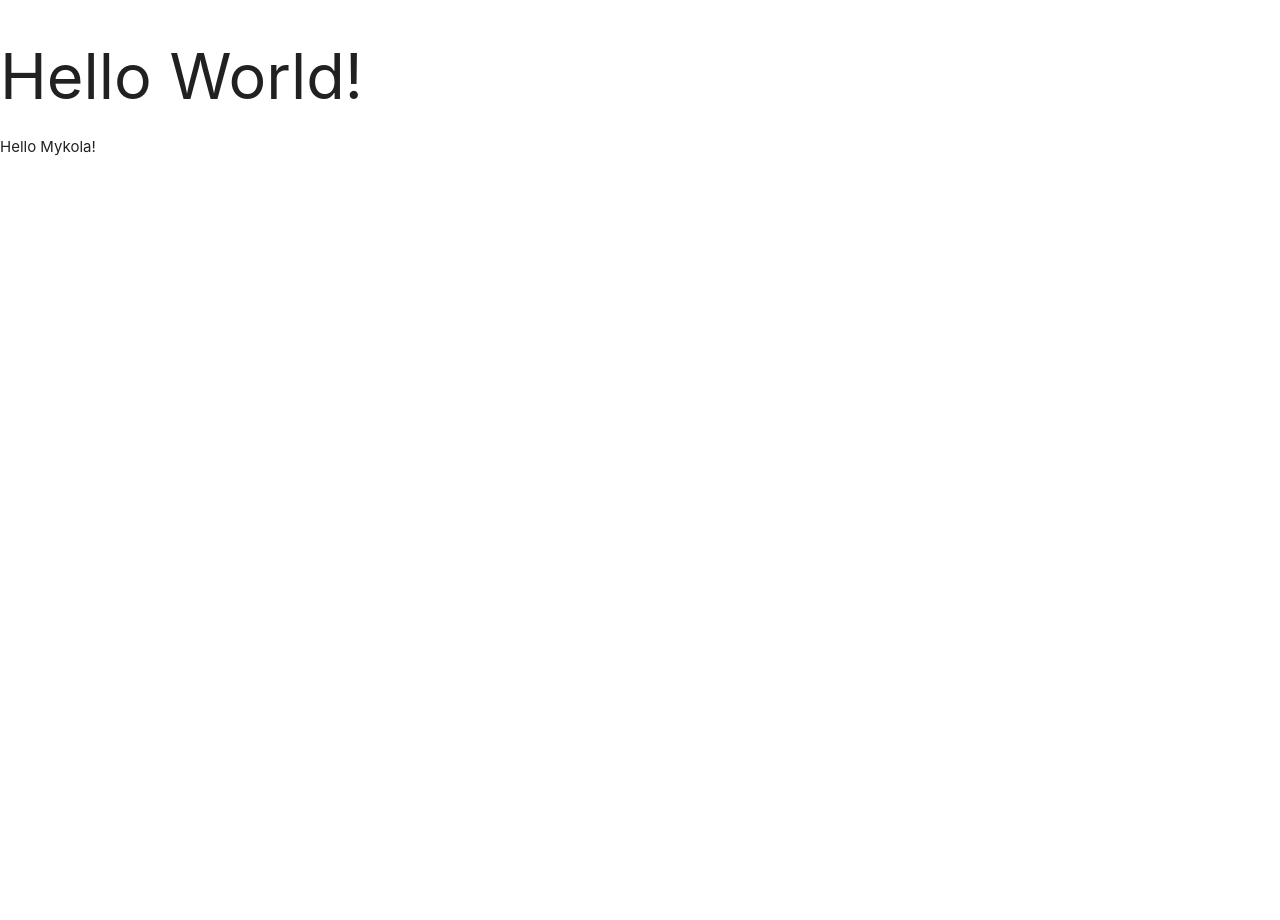
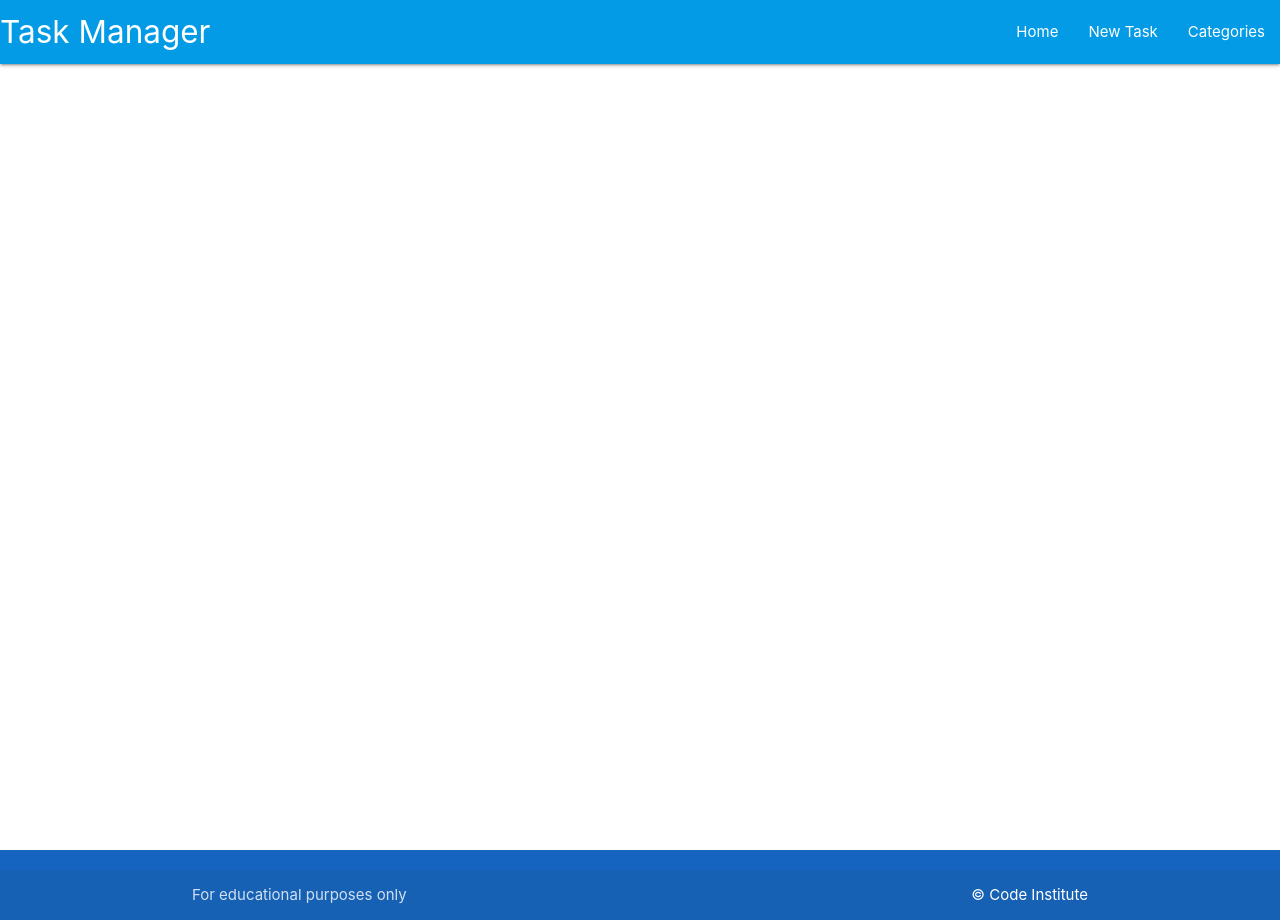
Before and after one commit to Mykola-CI/flask-taskmanager, a Python web app: template taskmanager/templates/base.html in a window 1280 px wide. Run offline with Jinja, Linux system fonts and the light colour scheme; the template is opened without the code that fills it, so the values that code supplies are empty.

Commit message:
Add Materialize navbar and footer to base html, add tasks page

```diff
--- a/taskmanager/static/css/style.css
+++ b/taskmanager/static/css/style.css
@@ -0,0 +1,9 @@
+body {
+    display: flex;
+    min-height: 100vh;
+    flex-direction: column;
+}
+
+main {
+    flex: 1 0 auto;
+}
--- a/taskmanager/static/js/script.js
+++ b/taskmanager/static/js/script.js
@@ -0,0 +1,4 @@
+document.addEventListener("DOMContentLoaded", function () {
+    var sidenav = document.querySelectorAll(".sidenav");
+    M.Sidenav.init(sidenav);
+});
--- a/taskmanager/templates/base.html
+++ b/taskmanager/templates/base.html
@@ -1,18 +1,57 @@
 <!DOCTYPE html>
 <html lang="en">
     <head>
-    <meta charset="UTF-8">
-    <meta http-equiv="X-UA-Compatible" content="IE=edge">
-    <meta name="viewport" content="width=device-width, initial-scale=1.0">
+        <meta charset="UTF-8" />
+        <meta http-equiv="X-UA-Compatible" content="IE=edge" />
+        <meta name="viewport" content="width=device-width, initial-scale=1.0" />
+        <!-- font-awesome -->
+        <link
+            rel="stylesheet"
+            href="https://cdnjs.cloudflare.com/ajax/libs/font-awesome/6.5.1/css/all.min.css"
+            integrity="sha512-DTOQO9RWCH3ppGqcWaEA1BIZOC6xxalwEsw9c2QQeAIftl+Vegovlnee1c9QX4TctnWMn13TZye+giMm8e2LwA=="
+            crossorigin="anonymous"
+            referrerpolicy="no-referrer" />
         <!-- Compiled and minified CSS -->
-    <link rel="stylesheet" href="https://cdnjs.cloudflare.com/ajax/libs/materialize/1.0.0/css/materialize.min.css">
-    <link rel="stylesheet" href="{{ url_for('static', filename='css/style.css') }}" type="text/css">
+        <link rel="stylesheet" href="https://cdnjs.cloudflare.com/ajax/libs/materialize/1.0.0/css/materialize.min.css" />
+        <link rel="stylesheet" href="{{ url_for('static', filename='css/style.css') }}" type="text/css" />
         <title>Task Manager</title>
     </head>
     <body>
+        <header>
+            <!-- top navbar -->
+            <nav class="light-blue darken-1">
+                <div class="nav-wrapper">
+                    <a href="{{ url_for('home') }}" class="brand-logo">Task Manager</a>
+                    <a href="#" data-target="mobile-demo" class="sidenav-trigger"><i class="fas fa-bars"></i></a>
+                    <ul class="right hide-on-med-and-down">
+                        <li><a href="{{ url_for('home') }}">Home</a></li>
+                        <li><a href="">New Task</a></li>
+                        <li><a href="">Categories</a></li>
+                    </ul>
+                </div>
+            </nav>
 
-    <h1>Hello World!</h1>
-    <p>Hello Mykola!</p>
+            <!-- mobile sidenav -->
+            <ul class="sidenav" id="mobile-demo">
+                <li><a href="{{ url_for('home') }}">Home</a></li>
+                <li><a href="">New Task</a></li>
+                <li><a href="">Categories</a></li>
+            </ul>
+        </header>
+
+        <main class="container">
+            {% block content %}
+            {% endblock %}
+        </main>
+
+        <footer class="page-footer blue darken-3">
+            <div class="footer-copyright">
+                <div class="container">
+                    For educational purposes only
+                    <a class="white-text right" href="https://codeinstitute.net" target="_blank">&copy; Code Institute</a>
+                </div>
+            </div>
+        </footer>
 
         <!-- Compiled and minified JavaScript -->
         <script src="https://cdnjs.cloudflare.com/ajax/libs/materialize/1.0.0/js/materialize.min.js"></script>
--- /dev/null
+++ b/taskmanager/templates/tasks.html
@@ -0,0 +1,6 @@
+{% extends "base.html" %}
+{% block content %}
+
+<h3 class="light-blue-text text-darken-4 center-align">Tasks</h3>
+
+{% endblock %}
```
Lines whose indentation alone changed are shown as unchanged.
